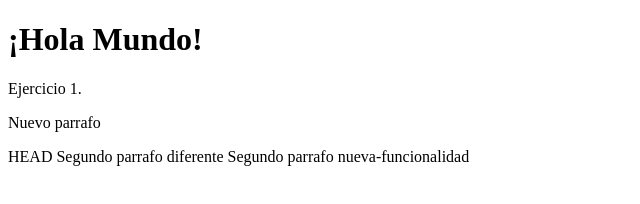
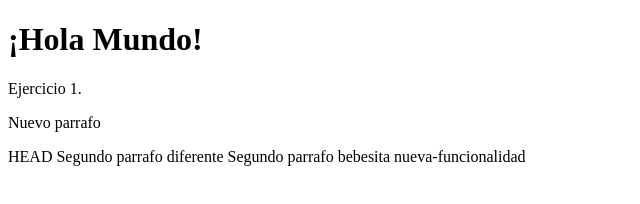
Before and after one commit to ManuelOliveros/2-daw-manueloliveros, a plain HTML site: page index.html in a window 1280 px wide. Shown: the full height of the page, 0-640 px from the left. Drawn offline with Linux system fonts and the light colour scheme.

Commit message:
feat: añadir texto a parrafo 2

```diff
--- a/index.html
+++ b/index.html
@@ -11,5 +11,5 @@
     <p>Nuevo parrafo</p>
 HEAD
     <p2>Segundo parrafo diferente</p2>
-    <p2>Segundo parrafo</p2>
+    <p2>Segundo parrafo bebesita</p2>
 nueva-funcionalidad
```
